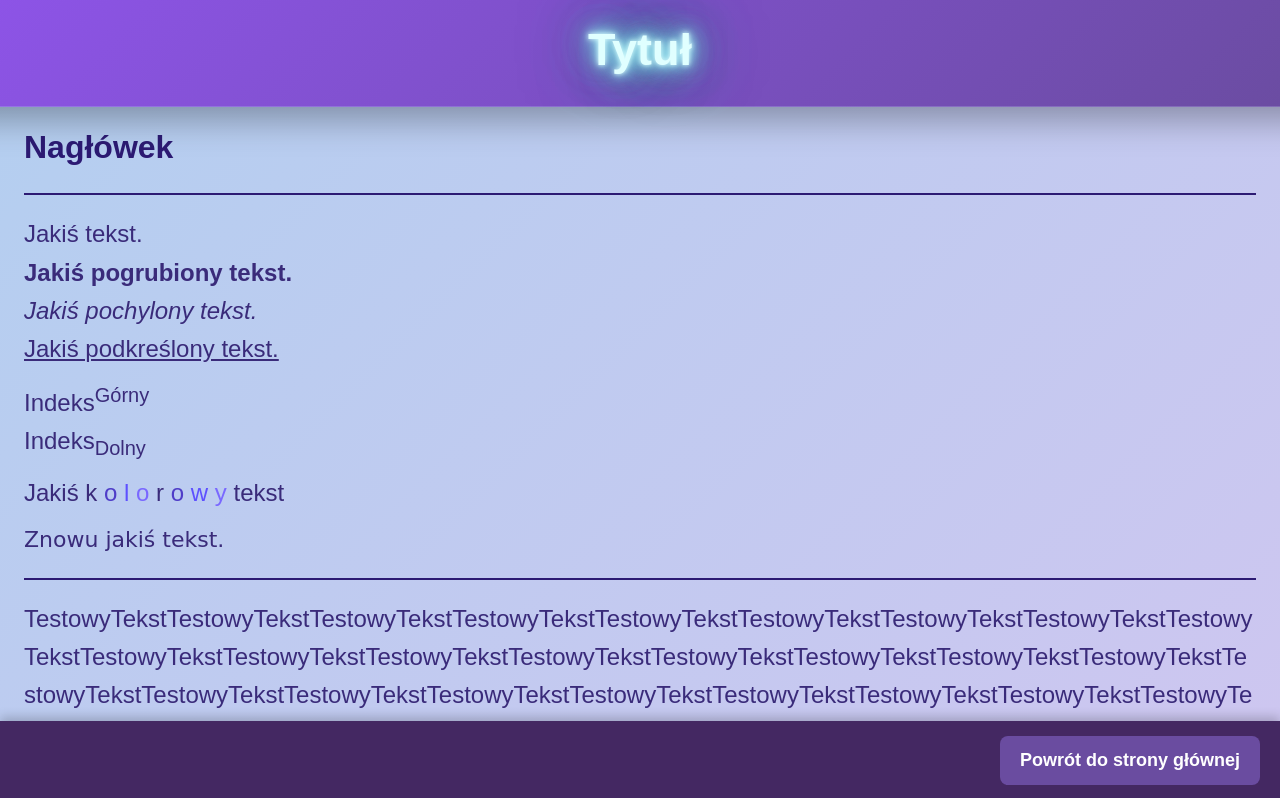
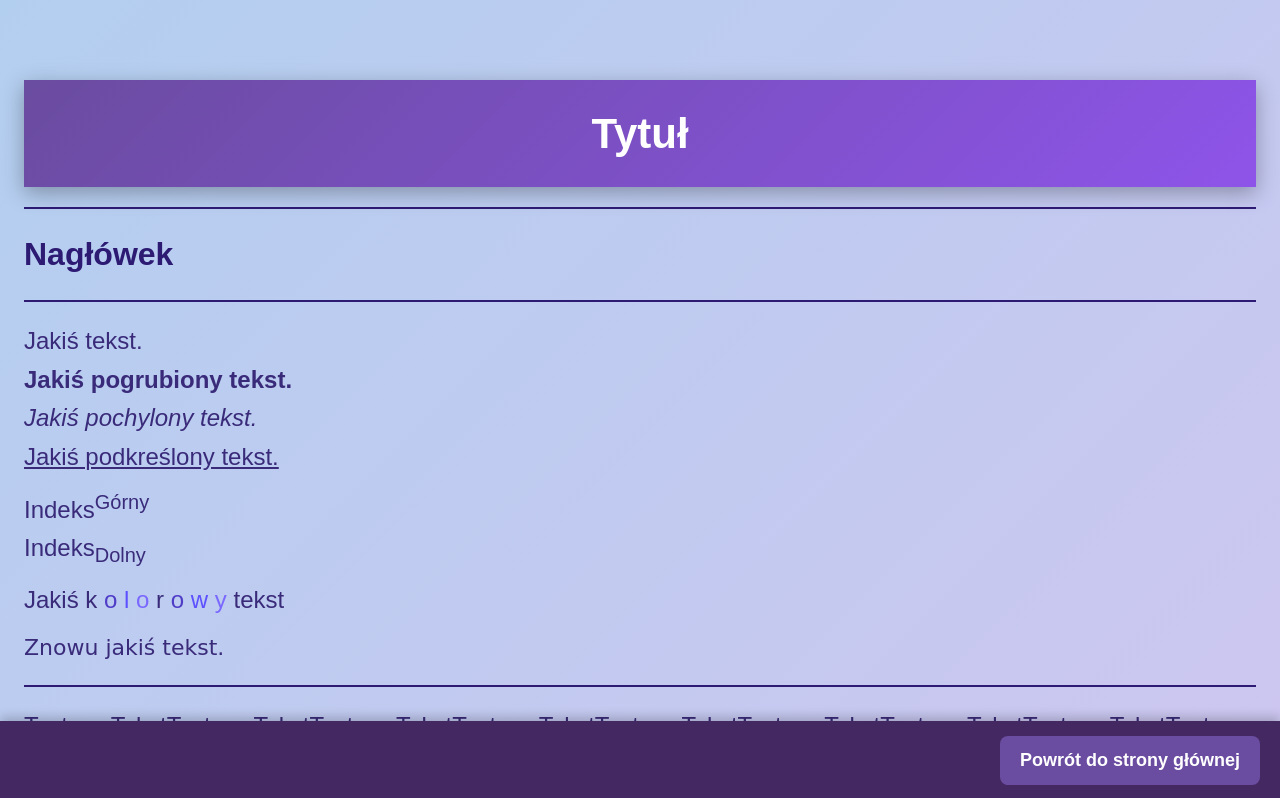
Before and after one commit to nat-gos/nat-gos.github.io, a plain HTML site: page Zadanie_1.html in a window 1280 px wide. Shown: the top 798 px of the page. Drawn offline with Linux system fonts and the light colour scheme.

Commit message:
Update Zadanie_1.html

```diff
--- a/Zadanie_1.html
+++ b/Zadanie_1.html
@@ -30,10 +30,6 @@
       border-radius: 0;
       box-shadow: 0 6px 20px rgba(0,0,0,0.3);
       margin: 0;
-      position: fixed;
-      top: 0;
-      left: 0;
-      z-index: 1000;
       transition: all 0.4s ease;}
 
     h1:hover
```
